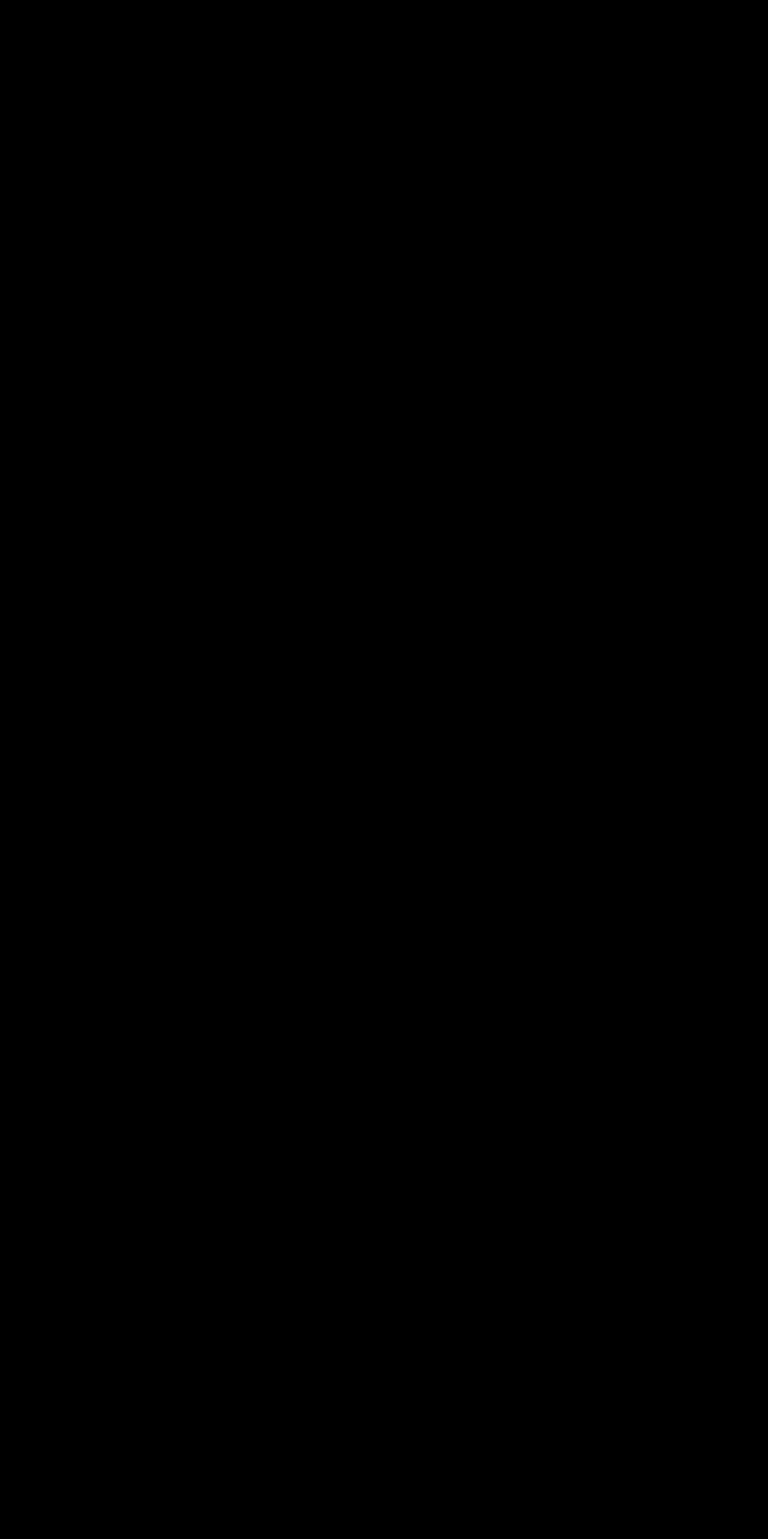
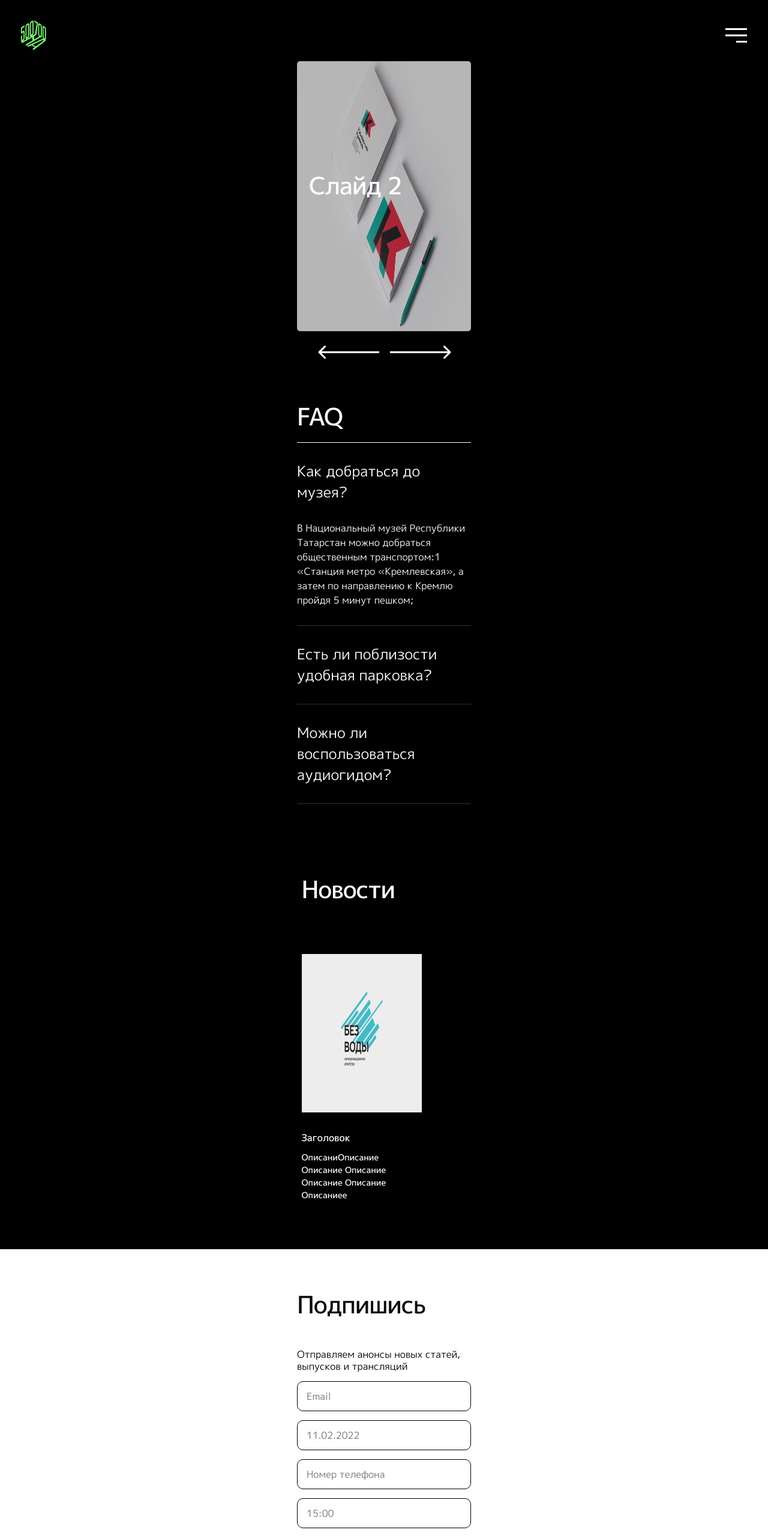
Before and after one commit to timuritodev/test-500na700, a React app: page / in a window 1280 px wide. Shown: the top 2565 px of the page at 60% size. Before the commit the page ends 800 px from the top, so only its background shows below. Built offline with nearby package versions, Linux system fonts and the light colour scheme.

Commit message:
fixed adaptive 2.0

```diff
--- a/src/components/CardSlider/CardSlider.jsx
+++ b/src/components/CardSlider/CardSlider.jsx
@@ -11,10 +11,11 @@ export const CardSlider = ({ data }) => {
     infinite: true,
     speed: 500,
     slidesToShow: 1,
-    centerMode: true,
+    // centerMode: true,
     focusOnSelect: true,
     arrows: false, // Включите стрелки
-    // centerPadding: "50px",
+    centerPadding: "20px",
+    autoplay: true,
   };
 
   return (
--- a/src/components/FAQ/FAQ.scss
+++ b/src/components/FAQ/FAQ.scss
@@ -5,7 +5,6 @@
   margin: 0 auto;
   // flex-wrap: wrap;
   color: #fff;
-  padding: 100px 0 0 0;
 }
 
 .faq__title {
@@ -52,6 +51,7 @@
   .faq {
     flex-direction: column;
     width: 290px;
+    padding: 100px 0 0 0;
   }
   .faq__title {
     font-family: Mplus 1p;
--- a/src/components/Footer/Footer.scss
+++ b/src/components/Footer/Footer.scss
@@ -68,12 +68,13 @@
 @media screen and (max-width: 1410px) {
     .footer {
         height: 438px;
+        padding: 80px 0 0 0;
     }
     .footer__subtitle {
         width: 290px;
     }
     .footer__description {
-        margin: 80px 0 0 15px;
+        margin: 0 auto;
     }
     .footer__container {
         flex-direction: column;
--- a/src/components/Form/Form.scss
+++ b/src/components/Form/Form.scss
@@ -84,8 +84,13 @@
   .input__field {
     width: 290px;
   }
-  .form {
-    padding: 0 0 0 15px;
+  // .form {
+  //   // padding: 0 0 0 15px;
+  //   width: 320px;
+  // }
+  .form__container {
+    margin: 0 auto;
+    width: 290px;
   }
   .form__title {
     color: #0b0a0d;
--- a/src/components/Header/Header.scss
+++ b/src/components/Header/Header.scss
@@ -12,6 +12,7 @@
   max-width: 1240px;
   display: flex;
   flex-direction: row;
+  justify-content: space-between;
   align-items: center;
   height: 47px;
   margin: 0 auto;
--- a/src/components/ItemSlider/ItemSlider.jsx
+++ b/src/components/ItemSlider/ItemSlider.jsx
@@ -22,7 +22,7 @@ export const ItemSlider = ({ data }) => {
     centerPadding: "84px",
     responsive: [
       {
-        breakpoint: 1200,
+        breakpoint: 1410,
         settings: {
           centerPadding: "0",
           centerMode: false,
--- a/src/components/ItemSlider/ItemSlider.scss
+++ b/src/components/ItemSlider/ItemSlider.scss
@@ -12,12 +12,12 @@
 
 @media screen and (max-width: 1410px) {
   .slick-slider {
-    margin: 0;
+    margin: 0 auto;
     align-items: center;
   }
 
   .slick-slider_container {
-    margin: 65px 0 0 15px;
+    margin: 0 auto;
     width: 290px;
   }
 }
--- a/src/components/News/News.scss
+++ b/src/components/News/News.scss
@@ -24,7 +24,7 @@
     letter-spacing: -1.2px;
   }
   .news {
-    max-width: 1240px;
+    width: 290px;
     margin: 0 auto;
     padding: 0 0 80px 15px;
   }
--- a/src/components/PopupButton/PopupButton.scss
+++ b/src/components/PopupButton/PopupButton.scss
@@ -10,6 +10,7 @@
   background-repeat: no-repeat;
   border: none;
   display: none;
+  margin: 0 15px 0 0;
 }
 
 @media screen and (max-width: 1410px) {
--- a/src/index.jsx
+++ b/src/index.jsx
@@ -24,8 +24,8 @@ const Root = () => {
 const root = ReactDOM.createRoot(document.getElementById("root"));
 root.render(
   <React.StrictMode>
-    <BrowserRouter basename="/test-500na700/">
-    {/* <BrowserRouter> */}
+    {/* <BrowserRouter basename="/test-500na700/"> */}
+    <BrowserRouter>
       <Root />
     </BrowserRouter>
   </React.StrictMode>
```
